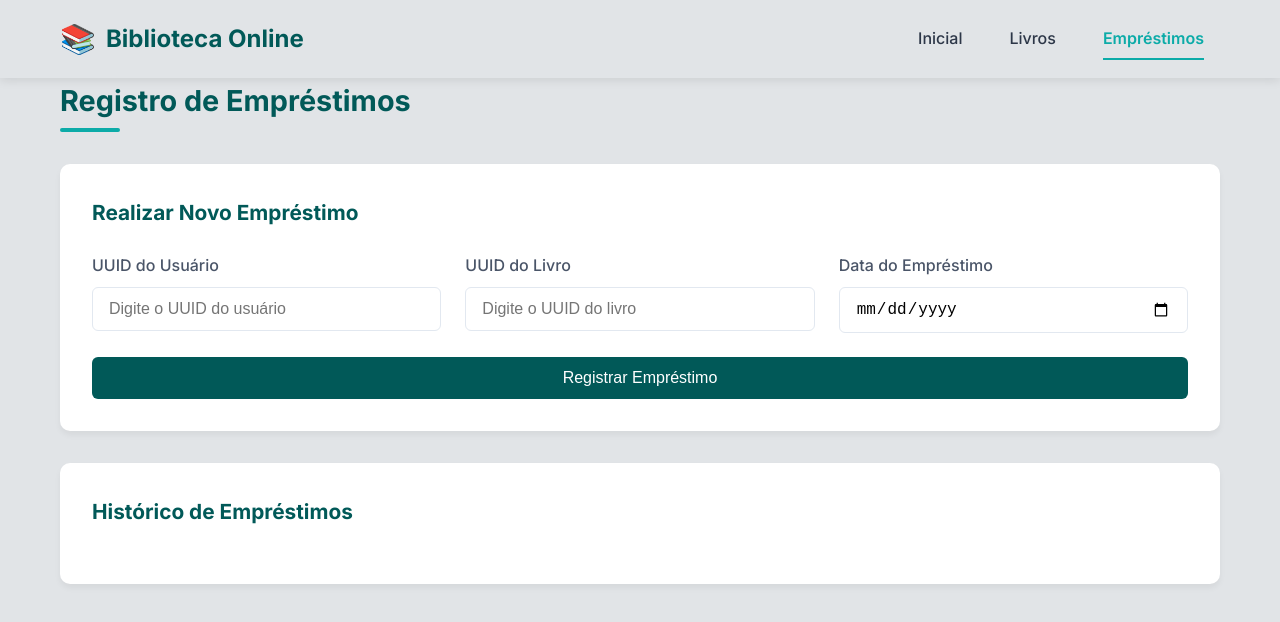
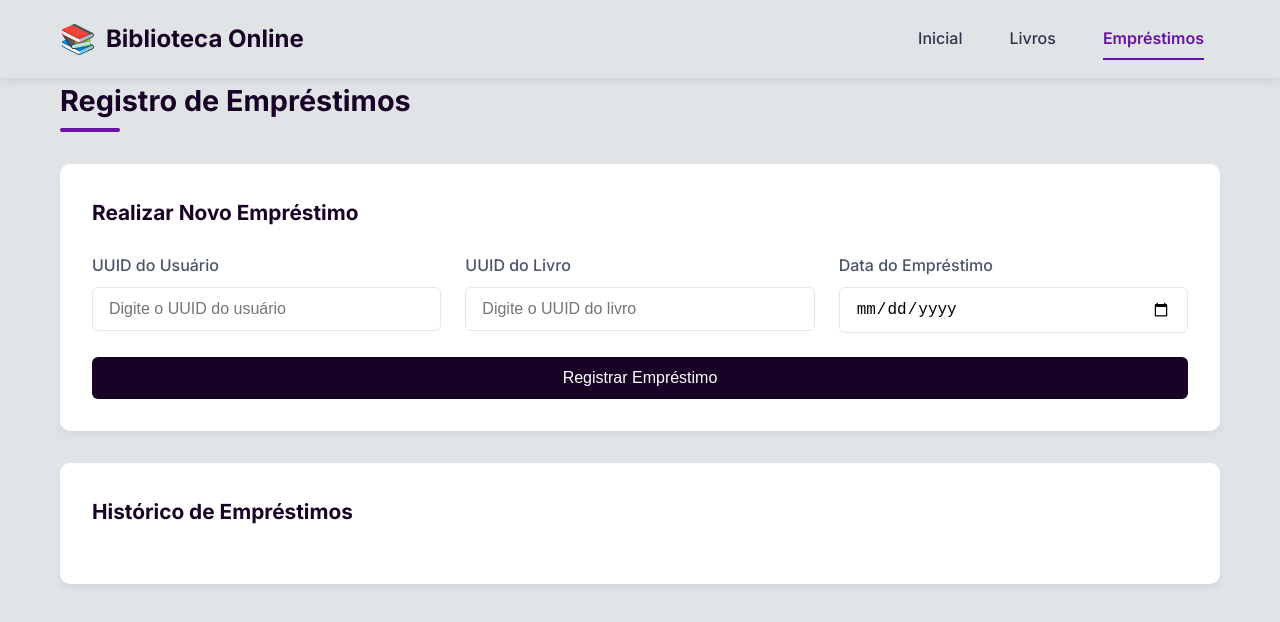
Before and after one commit to karinesouza06/POS, a plain HTML site: page Atividade/atividade_pos_02 - front/emprestimo.html in a window 1280 px wide. Drawn offline with Linux system fonts and the light colour scheme.

Commit message:
Update emprestimo.html

```diff
--- a/Atividade/atividade_pos_02 - front/emprestimo.html
+++ b/Atividade/atividade_pos_02 - front/emprestimo.html
@@ -7,12 +7,13 @@
     <style>
         @import url('https://fonts.googleapis.com/css2?family=Inter:wght@300;400;500;600;700&display=swap');
 
+        /* Atualização das variáveis de cores no :root */
     :root {
-            --primary-light: #53e6e3;
-            --primary: #0CABA8;
-            --primary-dark: #008F8C;
-            --secondary: #015958;
-            --secondary-dark: #023535;
+        --primary-light: #8E1ED9;
+        --primary: #6B12A6;
+        --primary-dark: #590D8C;
+        --secondary: #180326;
+        --secondary-dark: #380759;
         --text: #2d3748;
         --text-light: #4a5568;
         --white: #ffffff;
@@ -22,6 +23,48 @@
         --danger: #e53e3e;
     }
 
+    /* Ajustes específicos para elementos interativos */
+    .nav-link:hover,
+    .nav-link.active {
+        color: var(--primary);
+    }
+
+    .nav-link.active::after {
+        background-color: var(--primary);
+    }
+
+    .page-title::after {
+        background-color: var(--primary);
+    }
+
+    .btn {
+        background-color: var(--secondary-dark);
+    }
+
+    .btn:hover {
+        background-color: var(--secondary);
+    }
+
+    .table th {
+        background-color: var(--primary);
+    }
+
+    .table tr:hover {
+        background-color: rgba(107, 18, 166, 0.05); /* RGB do --primary */
+    }
+
+    .form-control:focus {
+        border-color: var(--primary);
+        box-shadow: 0 0 0 2px rgba(107, 18, 166, 0.2); /* RGB do --primary */
+    }
+
+    .logo h1 {
+        color: var(--secondary-dark); /* Harmonizando com o cabeçalho */
+    }
+
+    .logo-icon {
+        color: var(--primary); /* Ícone em destaque */
+    }
         * {
             padding: 0;
             margin: 0;
```
Lines whose indentation alone changed are shown as unchanged.
